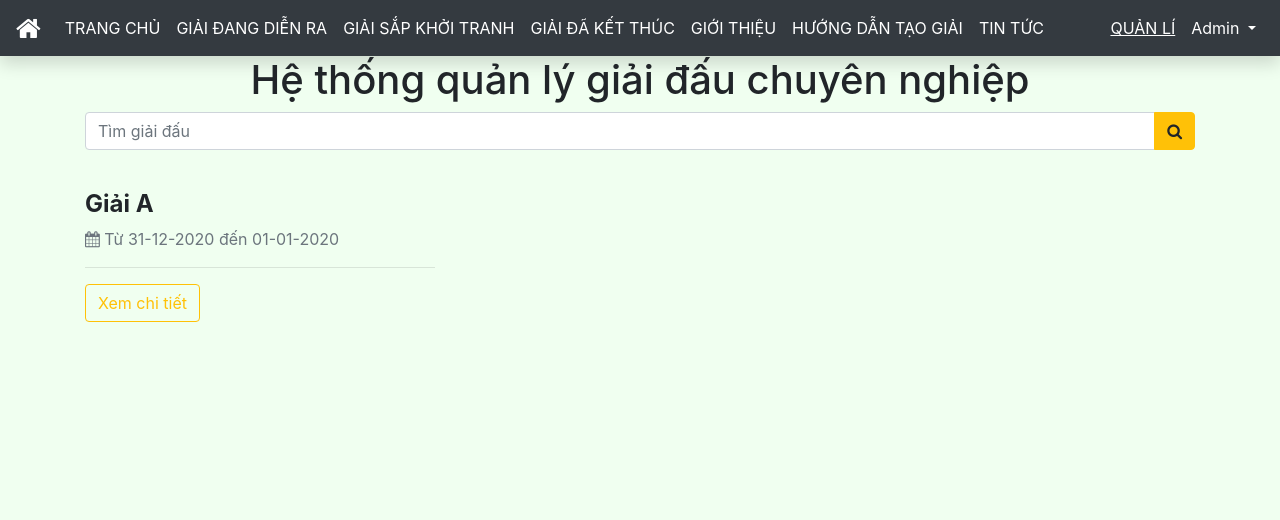
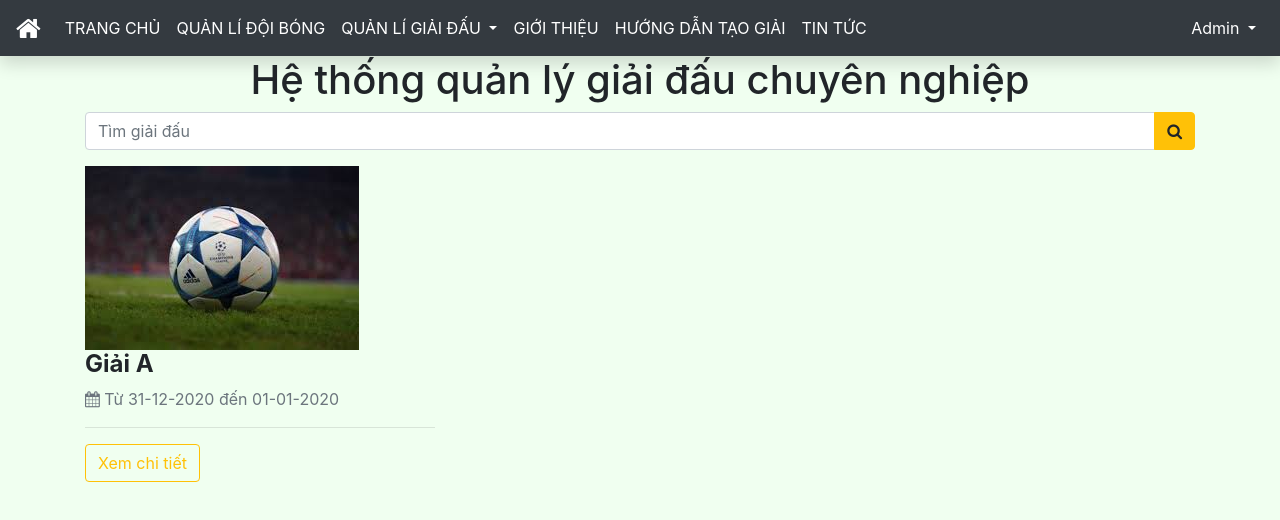
Before and after one commit to gialoinguyen/DA_NMCNPM_2, a plain HTML site: page Admin.html in a window 1280 px wide. Drawn offline with nearby package versions, Linux system fonts and the light colour scheme.

Commit message:
Update and rename view2.html to Admin.html

```diff
--- a/view2.html
+++ b/Admin.html
@@ -45,13 +45,23 @@
               <a class="nav-link" href="#">TRANG CHỦ <span class="sr-only">(current)</span></a>
             </li>
             <li class="nav-item active">
-              <a class="nav-link" href="#">GIẢI ĐANG DIỄN RA</a>
+              <a class="nav-link" href="#">QUẢN LÍ ĐỘI BÓNG</a>
             </li>
-            <li class="nav-item active">
-              <a class="nav-link" href="#">GIẢI SẮP KHỞI TRANH</a>
-            </li>
-            <li class="nav-item active">
-              <a class="nav-link" href="#">GIẢI ĐÃ KẾT THÚC</a>
+            <li class="nav-item dropdown active">
+              <a class="nav-link dropdown-toggle" href="#" id="navbarDropdown" role="button" data-toggle="dropdown" aria-haspopup="true" aria-expanded="false">
+                QUẢN LÍ GIẢI ĐẤU
+              </a>
+              <div class="dropdown-menu dropdown-menu-right" aria-labelledby="navbarDropdown">
+                  <a class="dropdown-item" href="#">
+                    <i class="fa fa-user" aria-hidden="true"></i>
+                    Danh sách giải đấu
+                  </a>
+                  <div class="dropdown-divider"></div>
+                  <a class="dropdown-item" href="#">
+                    <i class="fa fa-calendar" aria-hidden="true"></i>
+                    Tạo giải đấu mới
+                  </a>
+              </div>
             </li>
             <li class="nav-item active">
               <a class="nav-link" href="#">GIỚI THIỆU</a>
@@ -64,9 +74,6 @@
             </li>
           </ul>
           <ul class="navbar-nav ml-auto">
-            <li class="nav-item active">
-              <a class="nav-link" href="#"><u>QUẢN LÍ</u></a>
-            </li>
             <li class="nav-item dropdown active">
                 <a class="nav-link dropdown-toggle" href="#" id="navbarDropdown" role="button" data-toggle="dropdown" aria-haspopup="true" aria-expanded="false">
                   Admin
@@ -112,7 +119,7 @@
   <div class="row">
       <div class="col-md-4 col-sm-6 list-item">
           <a class="list-link" data-toggle="modal" href="#">
-              <img class="img-fluid" src="images.jpg" alt="">
+              <img class="img-fluid" src="./Images/hinh-nen-giai-dau.jpg" alt="">
           </a>
           <div class="list-caption">
               <h4 style="font-weight: bold">Giải A</h4>
```
